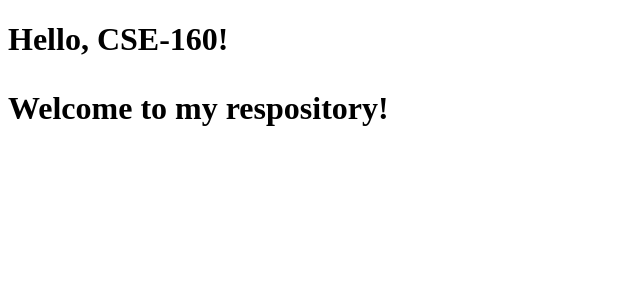
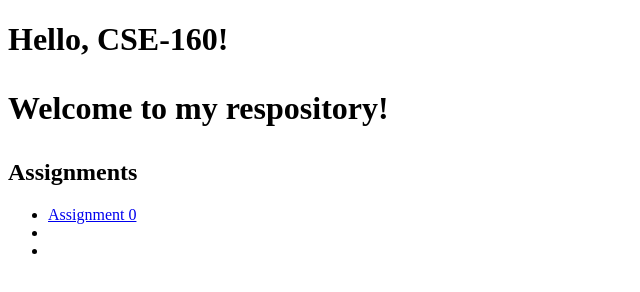
Before and after one commit to Nguyen-Andy-T/CSE-160, a plain HTML site: page asg0/index.html in a window 1280 px wide. Shown: the whole page, without its empty margins (0-640 px from the left). Drawn offline with Linux system fonts and the light colour scheme.

Commit message:
made new directory

```diff
--- a/asg0/index.html
+++ b/asg0/index.html
@@ -8,5 +8,11 @@
 <body>
 	<h1>Hello, CSE-160!</h>
 	<p>Welcome to my respository!</p>
+	<h2>Assignments</h2>
+	<ul>
+		<li><a href="asg0/src/asg0.html">Assignment 0</a></li>
+		<li><a href="asg0/src/asg0.js"></a></li>
+		<li><a href="asg0/src/lib/cuon-matrix-CSE-160.js></a></li>
+	</ul>
 </body>
 </html>
```
Also changed, not shown: asg0/asg0.js (+0 -3 lines).
